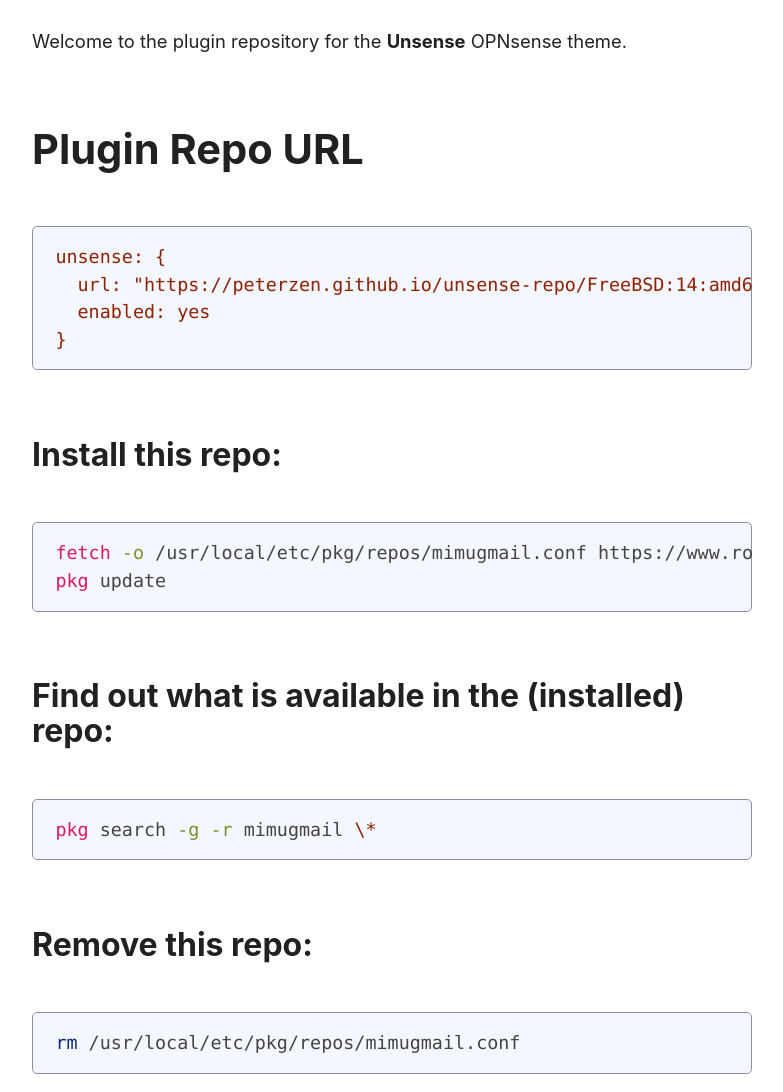
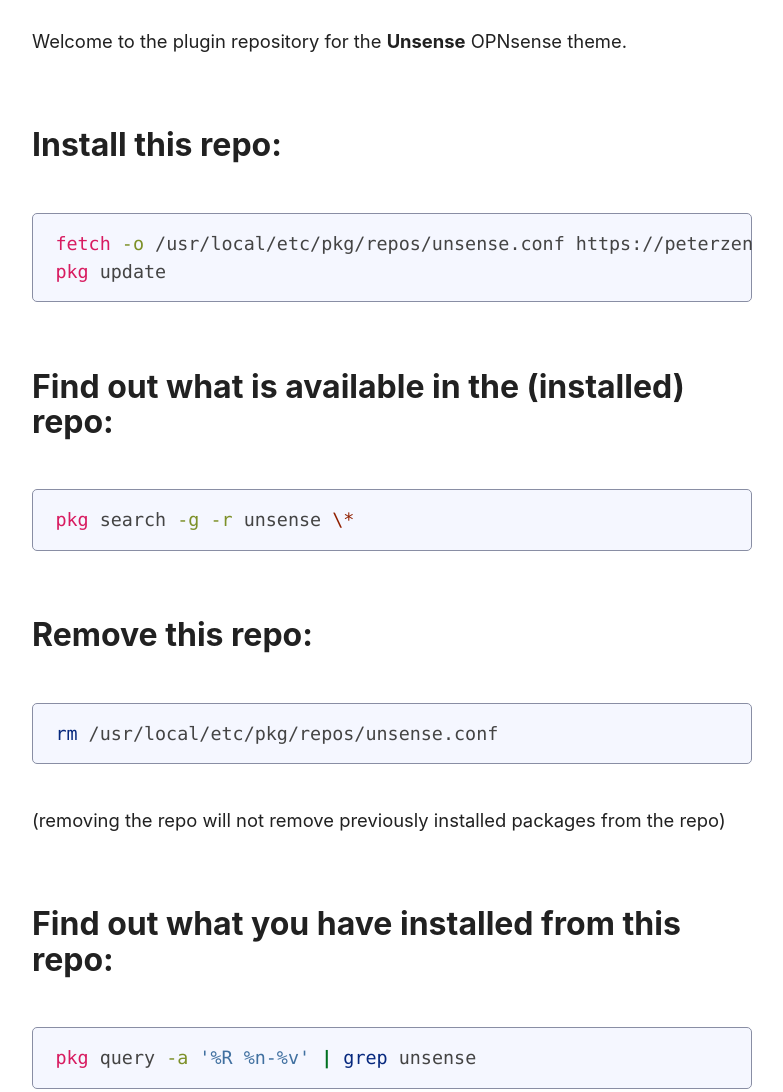
Before and after one commit to peterzen/unsense-repo, a plain HTML site: page index.html in a window 1280 px wide. Shown: the part 300-1392 px from the top of the page, without its empty margins (248-1031 px from the left). Drawn offline with Linux system fonts and the light colour scheme.

Commit message:
deploy: 25fb1f80168cfe164352dadb9b5a108bbdab42fc

```diff
--- a/index.html
+++ b/index.html
@@ -95,24 +95,18 @@
 <h1 id="unsense-opnsense-theme-repo">Unsense OPNsense Theme Repo</h1>
 <p>Welcome to the plugin repository for the <strong>Unsense</strong>
 OPNsense theme.</p>
-<h2 id="plugin-repo-url">Plugin Repo URL</h2>
-<div class="sourceCode" id="cb1"><pre
-class="sourceCode ini"><code class="sourceCode ini"><span id="cb1-1"><a href="#cb1-1" aria-hidden="true" tabindex="-1"></a><span class="dt">unsense: {</span></span>
-<span id="cb1-2"><a href="#cb1-2" aria-hidden="true" tabindex="-1"></a><span class="dt">  url: &quot;https://peterzen.github.io/unsense-repo/FreeBSD:14:amd64&quot;,</span></span>
-<span id="cb1-3"><a href="#cb1-3" aria-hidden="true" tabindex="-1"></a><span class="dt">  enabled: yes</span></span>
-<span id="cb1-4"><a href="#cb1-4" aria-hidden="true" tabindex="-1"></a><span class="dt">}</span></span></code></pre></div>
 <h3 id="install-this-repo">Install this repo:</h3>
-<div class="sourceCode" id="cb2"><pre class="sourceCode sh"><code class="sourceCode bash"><span id="cb2-1"><a href="#cb2-1" aria-hidden="true" tabindex="-1"></a><span class="ex">fetch</span> <span class="at">-o</span> /usr/local/etc/pkg/repos/mimugmail.conf https://www.routerperformance.net/mimugmail.conf</span>
-<span id="cb2-2"><a href="#cb2-2" aria-hidden="true" tabindex="-1"></a><span class="ex">pkg</span> update</span></code></pre></div>
+<div class="sourceCode" id="cb1"><pre class="sourceCode sh"><code class="sourceCode bash"><span id="cb1-1"><a href="#cb1-1" aria-hidden="true" tabindex="-1"></a><span class="ex">fetch</span> <span class="at">-o</span> /usr/local/etc/pkg/repos/unsense.conf https://peterzen.github.io/unsense-repo/unsense.conf</span>
+<span id="cb1-2"><a href="#cb1-2" aria-hidden="true" tabindex="-1"></a><span class="ex">pkg</span> update</span></code></pre></div>
 <h3 id="find-out-what-is-available-in-the-installed-repo">Find out what
 is available in the (installed) repo:</h3>
-<div class="sourceCode" id="cb3"><pre class="sourceCode sh"><code class="sourceCode bash"><span id="cb3-1"><a href="#cb3-1" aria-hidden="true" tabindex="-1"></a><span class="ex">pkg</span> search <span class="at">-g</span> <span class="at">-r</span> mimugmail <span class="dt">\*</span></span></code></pre></div>
+<div class="sourceCode" id="cb2"><pre class="sourceCode sh"><code class="sourceCode bash"><span id="cb2-1"><a href="#cb2-1" aria-hidden="true" tabindex="-1"></a><span class="ex">pkg</span> search <span class="at">-g</span> <span class="at">-r</span> unsense <span class="dt">\*</span></span></code></pre></div>
 <h3 id="remove-this-repo">Remove this repo:</h3>
-<div class="sourceCode" id="cb4"><pre class="sourceCode sh"><code class="sourceCode bash"><span id="cb4-1"><a href="#cb4-1" aria-hidden="true" tabindex="-1"></a><span class="fu">rm</span> /usr/local/etc/pkg/repos/mimugmail.conf</span></code></pre></div>
+<div class="sourceCode" id="cb3"><pre class="sourceCode sh"><code class="sourceCode bash"><span id="cb3-1"><a href="#cb3-1" aria-hidden="true" tabindex="-1"></a><span class="fu">rm</span> /usr/local/etc/pkg/repos/unsense.conf</span></code></pre></div>
 <p>(removing the repo will not remove previously installed packages from
 the repo)</p>
 <h3 id="find-out-what-you-have-installed-from-this-repo">Find out what
 you have installed from this repo:</h3>
-<div class="sourceCode" id="cb5"><pre class="sourceCode sh"><code class="sourceCode bash"><span id="cb5-1"><a href="#cb5-1" aria-hidden="true" tabindex="-1"></a><span class="ex">pkg</span> query <span class="at">-a</span> <span class="st">&#39;%R %n-%v&#39;</span> <span class="kw">|</span> <span class="fu">grep</span> mimugmail</span></code></pre></div>
+<div class="sourceCode" id="cb4"><pre class="sourceCode sh"><code class="sourceCode bash"><span id="cb4-1"><a href="#cb4-1" aria-hidden="true" tabindex="-1"></a><span class="ex">pkg</span> query <span class="at">-a</span> <span class="st">&#39;%R %n-%v&#39;</span> <span class="kw">|</span> <span class="fu">grep</span> unsense</span></code></pre></div>
 </body>
 </html>
```
Also changed, not shown: 2 other files.
